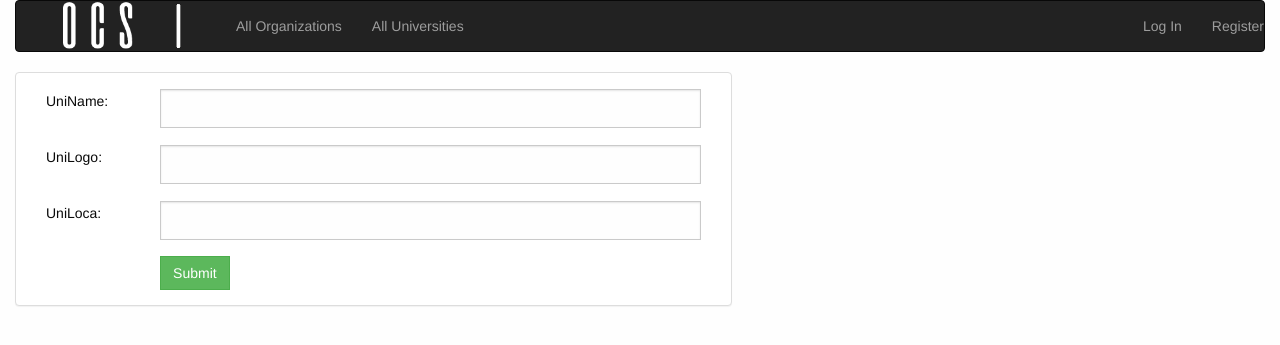
After one commit to CINS465MarkLewis/OCS, a Django app: page /university/add/ in a window 1280 px wide. The commit adds this page. Shown: the top 345 px of the page. Run offline with Django 3.2, Linux system fonts and the light colour scheme; some libraries are stand-ins or nearby versions.

Commit message:
Added page to create Uni, only does not redir

```diff
--- a/Project/firstapp/models.py
+++ b/Project/firstapp/models.py
@@ -1,10 +1,14 @@
 from django.db import models
 from django.contrib.auth.models import User
+from django.core.urlresolvers import reverse
 
 class University(models.Model):
     uniName = models.CharField(max_length=50) #uniName
     uniLoca = models.CharField(max_length=50) #uniLocation
     uniLogo = models.CharField(max_length=1000) #uniLogo
+
+    def get_absolute_url(self):
+        return reverse('detail', kwargs={'pk': self.pk})
 
     def __str__(self):
         return self.uniName + ' in ' + self.uniLoca
--- a/Project/firstapp/templates/base.html
+++ b/Project/firstapp/templates/base.html
@@ -13,12 +13,12 @@
     <script src="https://maxcdn.bootstrapcdn.com/bootstrap/3.3.7/js/bootstrap.min.js"></script>
   </head>
 <body>
-  <br>
+
   <div class="container-fluid">
   <nav class="navbar navbar-inverse">
   <div class="navbar-header">
     <a class="navbar-brand" rel="home" href="/" title="OCS">
-           <img style="max-width:175px; margin-top: -7px;"
+           <img style="max-width:175px; margin-top: -15px;"
                 src="{% static "ocs_logo.png" %}">
        </a>
   </div>
@@ -26,17 +26,14 @@
         <li><a href="#">All Organizations</a></li>
         <li><a href="/">All Universities</a></li>
      </ul>
-     <form class="navbar-form navbar-left" role="search" method="get" action="#">
-       <div class="form-group">
-       <input type="text" class="form-control" name="query" value="">
 
-     </div>
-     </form>
       <ul class="nav navbar-nav navbar-right">
         {% if user.is_authenticated %}
         <li><a href="/logout/">Logout {{ user.username }}</a></li>
         <li><a href="{% url "croom" %}">Chat Room</a></li>
         <li><a href="{% url "vote" %}">Vote Here</a></li>
+        <li><a href="{% url "university-add" %}">Add University</a></li>
+        <li><a href="#">Add Organization</a></li>
         {% else %}
         <li><a href="/login/">Log In</a></li>
         <li><a href="{% url 'register' %}">Register</a></li>
--- /dev/null
+++ b/Project/firstapp/templates/form-template.html
@@ -0,0 +1,10 @@
+{% for field in form %}
+  <div class="form-group">
+    <div class="col-sm-offset-2 col-sm-10">
+      <span class="text-danger small">{{ field.errors }}</span>
+    </div>
+      <label class="control-label col-sm-2">{{ field.label_tag }}</label>
+      <div class="col-sm-10">{{ field }}</div>
+
+    </div>
+{% endfor %}
--- /dev/null
+++ b/Project/firstapp/templates/university_form.html
@@ -0,0 +1,25 @@
+{% extends "base.html" %}
+{% block body %}
+
+<div class="container-fluid">
+  <div class="row">
+    <div class="col-sm-12 col-md-7">
+      <div class="panel panel-default">
+        <div class="panel-body"
+
+        <form class="form-horizontal" action="" method="post" enctype="multipart/form-data">
+          {% csrf_token %}
+          {% include 'form-template.html' %}
+          <div class="form-group">
+          <div class="col-sm-offset-2 col-sm-10">
+          <button type="submit" class="btn btn-success">Submit</button</div>
+          </div>
+
+        </form>
+
+      </div>
+    </div>
+  </div>
+</div>
+
+{% endblock %}
--- a/Project/firstapp/urls.py
+++ b/Project/firstapp/urls.py
@@ -11,5 +11,6 @@ urlpatterns = [
     url(r'vote/$',views.vote,name='vote'),
     #1,2 or university id
     #url(r'^(?P<university_id>[0-9]+)/$', views.detail, name='detail')
-    url(r'^(?P<pk>[0-9]+)/$', views.DetailView.as_view(), name='detail')
+    url(r'^(?P<pk>[0-9]+)/$', views.DetailView.as_view(), name='detail'),
+    url(r'university/add/$', views.UniversityCreate.as_view(), name='university-add')
 ]
--- a/Project/firstapp/views.py
+++ b/Project/firstapp/views.py
@@ -6,6 +6,7 @@ from mysite import settings
 from .forms import *
 from .models import *
 from django.views import generic
+from django.views.generic.edit import CreateView, UpdateView, DeleteView
 
 class IndexView(generic.ListView):
     template_name = "index.html"
@@ -28,6 +29,11 @@ class DetailView(generic.DetailView):
     model = University
     context_object_name= 'test'
     template_name = "org.html"
+
+class UniversityCreate(CreateView):
+    model = University
+    template_name = "university_form.html"
+    fields = ['uniName', 'uniLogo', 'uniLoca']
 
 def home(request):
     c = Chat.objects.all()
```
Also changed, not shown: Project/firstapp/templates/org.html (+0 -25 lines).
